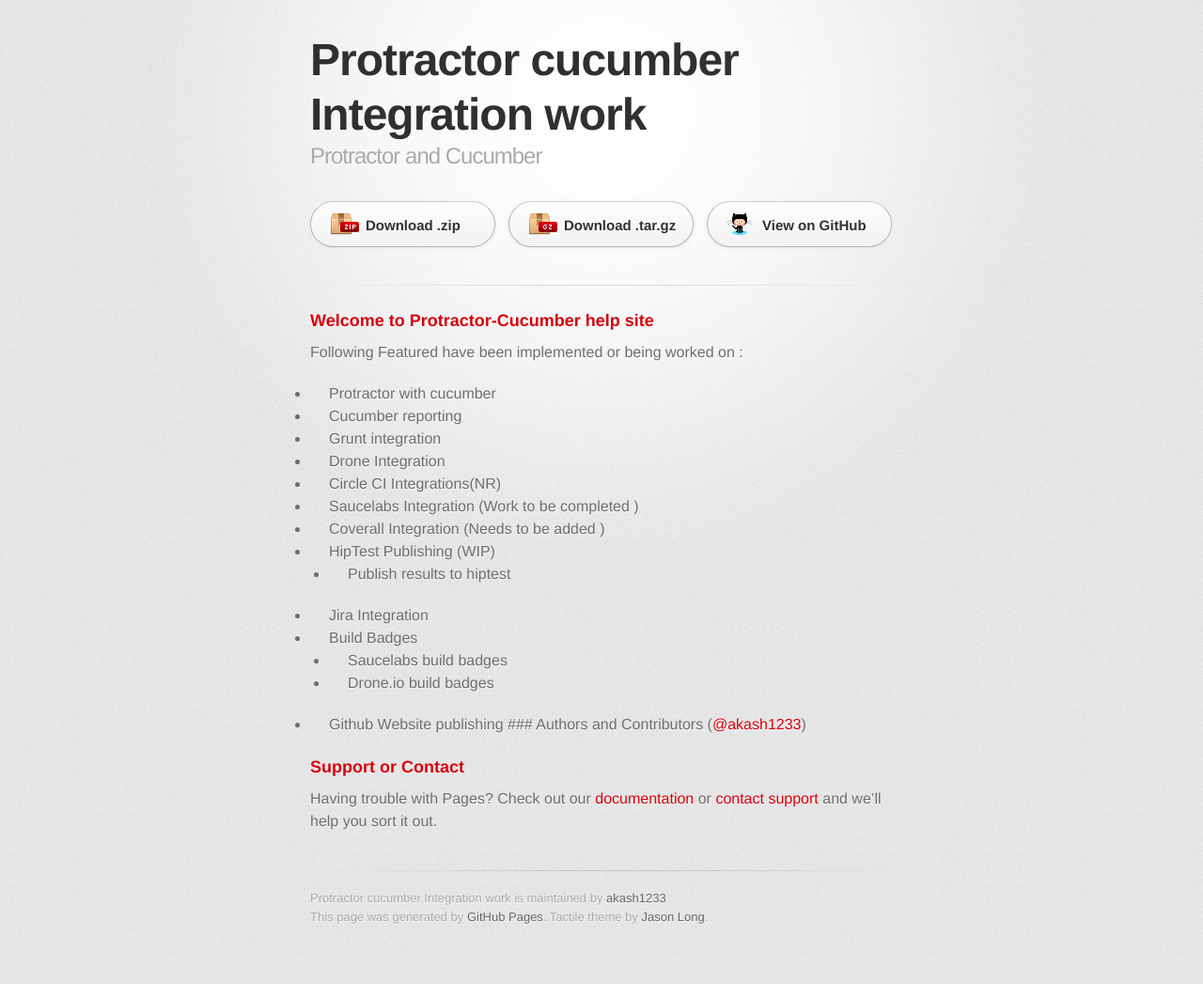
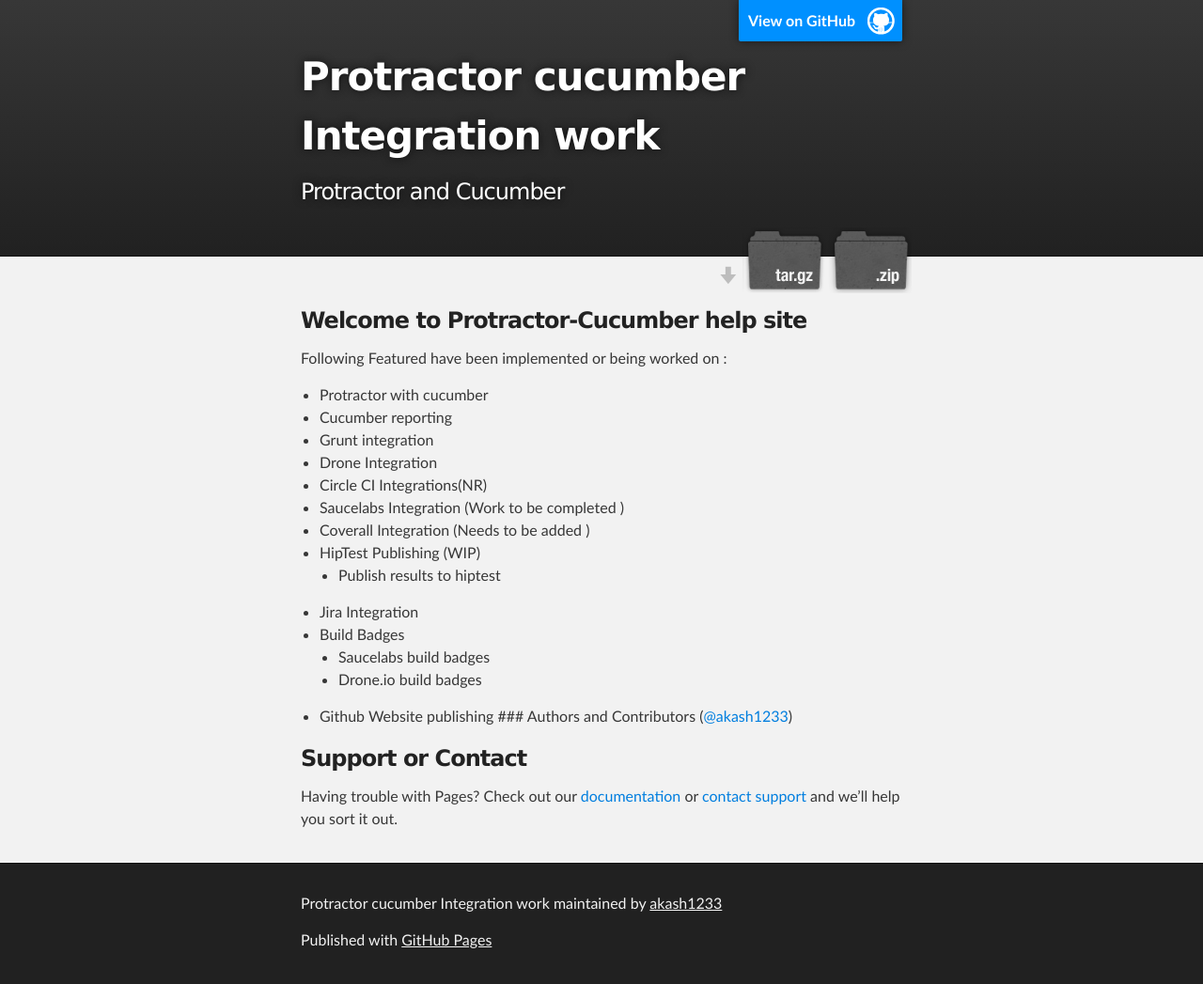
Before and after one commit to akash1233/protractor_cucumber, a plain HTML site: page index.html in a window 1280 px wide. Shown: the whole page at 94% size. Before the commit the page ends 1015 px from the top, so only its background shows below. Drawn offline with Linux system fonts and the light colour scheme; a web font is replaced by a local one.

Commit message:
Create gh-pages branch via GitHub

```diff
--- a/index.html
+++ b/index.html
@@ -1,37 +1,37 @@
 <!DOCTYPE html>
 <html>
+
   <head>
     <meta charset='utf-8'>
     <meta http-equiv="X-UA-Compatible" content="chrome=1">
-    <link href='https://fonts.googleapis.com/css?family=Chivo:900' rel='stylesheet' type='text/css'>
-    <link rel="stylesheet" type="text/css" href="stylesheets/stylesheet.css" media="screen">
-    <link rel="stylesheet" type="text/css" href="stylesheets/github-dark.css" media="screen">
-    <link rel="stylesheet" type="text/css" href="stylesheets/print.css" media="print">
-    <!--[if lt IE 9]>
-    <script src="//html5shiv.googlecode.com/svn/trunk/html5.js"></script>
-    <![endif]-->
-    <title>Protractor cucumber Integration work  by akash1233</title>
+    <meta name="description" content="Protractor cucumber Integration work  : Protractor and Cucumber">
+
+    <link rel="stylesheet" type="text/css" media="screen" href="stylesheets/stylesheet.css">
+
+    <title>Protractor cucumber Integration work </title>
   </head>
 
   <body>
-    <div id="container">
-      <div class="inner">
 
-        <header>
-          <h1>Protractor cucumber Integration work </h1>
-          <h2>Protractor and Cucumber</h2>
+    <!-- HEADER -->
+    <div id="header_wrap" class="outer">
+        <header class="inner">
+          <a id="forkme_banner" href="https://github.com/akash1233/protractor_cucumber">View on GitHub</a>
+
+          <h1 id="project_title">Protractor cucumber Integration work </h1>
+          <h2 id="project_tagline">Protractor and Cucumber</h2>
+
+            <section id="downloads">
+              <a class="zip_download_link" href="https://github.com/akash1233/protractor_cucumber/zipball/master">Download this project as a .zip file</a>
+              <a class="tar_download_link" href="https://github.com/akash1233/protractor_cucumber/tarball/master">Download this project as a tar.gz file</a>
+            </section>
         </header>
+    </div>
 
-        <section id="downloads" class="clearfix">
-          <a href="https://github.com/akash1233/protractor_cucumber/zipball/master" id="download-zip" class="button"><span>Download .zip</span></a>
-          <a href="https://github.com/akash1233/protractor_cucumber/tarball/master" id="download-tar-gz" class="button"><span>Download .tar.gz</span></a>
-          <a href="https://github.com/akash1233/protractor_cucumber" id="view-on-github" class="button"><span>View on GitHub</span></a>
-        </section>
-
-        <hr>
-
-        <section id="main_content">
-          <h3>
+    <!-- MAIN CONTENT -->
+    <div id="main_content_wrap" class="outer">
+      <section id="main_content" class="inner">
+        <h3>
 <a id="welcome-to-protractor-cucumber-help-site" class="anchor" href="#welcome-to-protractor-cucumber-help-site" aria-hidden="true"><span aria-hidden="true" class="octicon octicon-link"></span></a>Welcome to Protractor-Cucumber help site</h3>
 
 <p>Following Featured have been implemented or being worked on :</p>
@@ -68,15 +68,18 @@
 <a id="support-or-contact" class="anchor" href="#support-or-contact" aria-hidden="true"><span aria-hidden="true" class="octicon octicon-link"></span></a>Support or Contact</h3>
 
 <p>Having trouble with Pages? Check out our <a href="https://help.github.com/pages">documentation</a> or <a href="https://github.com/contact">contact support</a> and we’ll help you sort it out.</p>
-        </section>
+      </section>
+    </div>
 
-        <footer>
-          Protractor cucumber Integration work  is maintained by <a href="https://github.com/akash1233">akash1233</a><br>
-          This page was generated by <a href="https://pages.github.com">GitHub Pages</a>. Tactile theme by <a href="https://twitter.com/jasonlong">Jason Long</a>.
-        </footer>
+    <!-- FOOTER  -->
+    <div id="footer_wrap" class="outer">
+      <footer class="inner">
+        <p class="copyright">Protractor cucumber Integration work  maintained by <a href="https://github.com/akash1233">akash1233</a></p>
+        <p>Published with <a href="https://pages.github.com">GitHub Pages</a></p>
+      </footer>
+    </div>
 
 
-      </div>
-    </div>
+
   </body>
 </html>
--- a/params.json
+++ b/params.json
@@ -1,6 +1,6 @@
 {
   "name": "Protractor cucumber Integration work ",
   "tagline": "Protractor and Cucumber",
-  "body": "### Welcome to Protractor-Cucumber help site\r\nFollowing Featured have been implemented or being worked on :\r\n\r\n- Protractor with cucumber \r\n- Cucumber reporting \r\n- Grunt integration \r\n- Drone Integration \r\n- Circle CI Integrations(NR)\r\n- Saucelabs Integration (Work to be  completed )\r\n- Coverall Integration (Needs to be added )\r\n- HipTest Publishing (WIP)\r\n    - Publish results to hiptest  \r\n- Jira Integration \r\n- Build Badges \r\n  - Saucelabs build badges \r\n  - Drone.io build badges \r\n- Github Website publishing\r\n### Authors and Contributors\r\n(@akash1233) \r\n\r\n### Support or Contact\r\nHaving trouble with Pages? Check out our [documentation](https://help.github.com/pages) or [contact support](https://github.com/contact) and we’ll help you sort it out.\r\n",
+  "body": "### Welcome to Protractor-Cucumber help site\r\nFollowing Featured have been implemented or being worked on :\r\n- Protractor with cucumber \r\n- Cucumber reporting \r\n- Grunt integration \r\n- Drone Integration \r\n- Circle CI Integrations(NR)\r\n- Saucelabs Integration (Work to be  completed )\r\n- Coverall Integration (Needs to be added )\r\n- HipTest Publishing (WIP)\r\n  - Publish results to hiptest  \r\n- Jira Integration \r\n- Build Badges \r\n  - Saucelabs build badges \r\n  - Drone.io build badges \r\n- Github Website publishing\r\n### Authors and Contributors\r\n(@akash1233) \r\n\r\n### Support or Contact\r\nHaving trouble with Pages? Check out our [documentation](https://help.github.com/pages) or [contact support](https://github.com/contact) and we’ll help you sort it out.\r\n",
   "note": "Don't delete this file! It's used internally to help with page regeneration."
 }
--- a/stylesheets/stylesheet.css
+++ b/stylesheets/stylesheet.css
@@ -1,7 +1,14 @@
-/* http://meyerweb.com/eric/tools/css/reset/
-   v2.0 | 20110126
-   License: none (public domain)
-*/
+/*******************************************************************************
+Slate Theme for GitHub Pages
+by Jason Costello, @jsncostello
+*******************************************************************************/
+
+@import url(github-light.css);
+
+/*******************************************************************************
+MeyerWeb Reset
+*******************************************************************************/
+
 html, body, div, span, applet, object, iframe,
 h1, h2, h3, h4, h5, h6, p, blockquote, pre,
 a, abbr, acronym, address, big, cite, code,
@@ -15,359 +22,404 @@
 figure, figcaption, footer, header, hgroup,
 menu, nav, output, ruby, section, summary,
 time, mark, audio, video {
+  margin: 0;
   padding: 0;
-	margin: 0;
+  border: 0;
   font: inherit;
-	font-size: 100%;
   vertical-align: baseline;
-	border: 0;
 }
+
 /* HTML5 display-role reset for older browsers */
 article, aside, details, figcaption, figure,
 footer, header, hgroup, menu, nav, section {
   display: block;
 }
-body {
-	line-height: 1;
-}
+
 ol, ul {
   list-style: none;
 }
-blockquote, q {
-	quotes: none;
-}
-blockquote:before, blockquote:after,
-q:before, q:after {
-	content: '';
-	content: none;
-}
+
 table {
+  border-collapse: collapse;
   border-spacing: 0;
-	border-collapse: collapse;
 }
 
-/* LAYOUT STYLES */
+/*******************************************************************************
+Theme Styles
+*******************************************************************************/
+
 body {
-  font-family: 'Helvetica Neue', Helvetica, Arial, serif;
-  font-size: 1em;
+  box-sizing: border-box;
+  color:#373737;
+  background: #212121;
+  font-size: 16px;
+  font-family: 'Myriad Pro', Calibri, Helvetica, Arial, sans-serif;
   line-height: 1.5;
-  color: #6d6d6d;
-  text-shadow: 0 1px 0 rgba(255, 255, 255, 0.8);
-  background: #e7e7e7 url(../images/body-bg.png) 0 0 repeat;
+  -webkit-font-smoothing: antialiased;
+}
+
+h1, h2, h3, h4, h5, h6 {
+  margin: 10px 0;
+  font-weight: 700;
+  color:#222222;
+  font-family: 'Lucida Grande', 'Calibri', Helvetica, Arial, sans-serif;
+  letter-spacing: -1px;
+}
+
+h1 {
+  font-size: 36px;
+  font-weight: 700;
+}
+
+h2 {
+  padding-bottom: 10px;
+  font-size: 32px;
+  background: url('../images/bg_hr.png') repeat-x bottom;
+}
+
+h3 {
+  font-size: 24px;
+}
+
+h4 {
+  font-size: 21px;
+}
+
+h5 {
+  font-size: 18px;
+}
+
+h6 {
+  font-size: 16px;
+}
+
+p {
+  margin: 10px 0 15px 0;
+}
+
+footer p {
+  color: #f2f2f2;
 }
 
 a {
-  color: #d5000d;
-}
-a:hover {
-  color: #c5000c;
+  text-decoration: none;
+  color: #007edf;
+  text-shadow: none;
+
+  transition: color 0.5s ease;
+  transition: text-shadow 0.5s ease;
+  -webkit-transition: color 0.5s ease;
+  -webkit-transition: text-shadow 0.5s ease;
+  -moz-transition: color 0.5s ease;
+  -moz-transition: text-shadow 0.5s ease;
+  -o-transition: color 0.5s ease;
+  -o-transition: text-shadow 0.5s ease;
+  -ms-transition: color 0.5s ease;
+  -ms-transition: text-shadow 0.5s ease;
 }
 
-header {
-  padding-top: 35px;
-  padding-bottom: 25px;
+a:hover, a:focus {text-decoration: underline;}
+
+footer a {
+  color: #F2F2F2;
+  text-decoration: underline;
 }
 
-header h1 {
-  font-family: 'Chivo', 'Helvetica Neue', Helvetica, Arial, serif;
-  font-size: 48px; font-weight: 900;
-  line-height: 1.2;
-  color: #303030;
-  letter-spacing: -1px;
-}
-
-header h2 {
-  font-size: 24px;
-  font-weight: normal;
-  line-height: 1.3;
-  color: #aaa;
-  letter-spacing: -1px;
-}
-
-#container {
-  min-height: 595px;
-  background: transparent url(../images/highlight-bg.jpg) 50% 0 no-repeat;
-}
-
-.inner {
-  width: 620px;
-  margin: 0 auto;
-}
-
-#container .inner img {
-  max-width: 100%;
-}
-
-#downloads {
-  margin-bottom: 40px;
-}
-
-a.button {
-  display: block;
-  float: left;
-  width: 179px;
-  padding: 12px 8px 12px 8px;
-  margin-right: 14px;
-  font-size: 15px;
-  font-weight: bold;
-  line-height: 25px;
-  color: #303030;
-  background: #fdfdfd; /* Old browsers */
-  background: -moz-linear-gradient(top,  #fdfdfd 0%, #f2f2f2 100%); /* FF3.6+ */
-  background: -webkit-gradient(linear, left top, left bottom, color-stop(0%,#fdfdfd), color-stop(100%,#f2f2f2)); /* Chrome,Safari4+ */
-  background: -webkit-linear-gradient(top,  #fdfdfd 0%,#f2f2f2 100%); /* Chrome10+,Safari5.1+ */
-  background: -o-linear-gradient(top,  #fdfdfd 0%,#f2f2f2 100%); /* Opera 11.10+ */
-  background: -ms-linear-gradient(top,  #fdfdfd 0%,#f2f2f2 100%); /* IE10+ */
-  background: linear-gradient(top,  #fdfdfd 0%,#f2f2f2 100%); /* W3C */
-  filter: progid:DXImageTransform.Microsoft.gradient( startColorstr='#fdfdfd', endColorstr='#f2f2f2',GradientType=0 ); /* IE6-9 */
-  border-top: solid 1px #cbcbcb;
-  border-right: solid 1px #b7b7b7;
-  border-bottom: solid 1px #b3b3b3;
-  border-left: solid 1px #b7b7b7;
-  border-radius: 30px;
-  -webkit-box-shadow: 10px 10px 5px #888;
-  -moz-box-shadow: 10px 10px 5px #888;
-  box-shadow: 0px 1px 5px #e8e8e8;
-  -moz-border-radius: 30px;
-  -webkit-border-radius: 30px;
-}
-a.button:hover {
-  background: #fafafa; /* Old browsers */
-  background: -moz-linear-gradient(top,  #fdfdfd 0%, #f6f6f6 100%); /* FF3.6+ */
-  background: -webkit-gradient(linear, left top, left bottom, color-stop(0%,#fdfdfd), color-stop(100%,#f6f6f6)); /* Chrome,Safari4+ */
-  background: -webkit-linear-gradient(top,  #fdfdfd 0%,#f6f6f6 100%); /* Chrome10+,Safari5.1+ */
-  background: -o-linear-gradient(top,  #fdfdfd 0%,#f6f6f6 100%); /* Opera 11.10+ */
-  background: -ms-linear-gradient(top,  #fdfdfd 0%,#f6f6f6 100%); /* IE10+ */
-  background: linear-gradient(top,  #fdfdfd 0%,#f6f6f6, 100%); /* W3C */
-  filter: progid:DXImageTransform.Microsoft.gradient( startColorstr='#fdfdfd', endColorstr='#f6f6f6',GradientType=0 ); /* IE6-9 */
-  border-top: solid 1px #b7b7b7;
-  border-right: solid 1px #b3b3b3;
-  border-bottom: solid 1px #b3b3b3;
-  border-left: solid 1px #b3b3b3;
-}
-
-a.button span {
-  display: block;
-  height: 23px;
-  padding-left: 50px;
-}
-
-#download-zip span {
-  background: transparent url(../images/zip-icon.png) 12px 50% no-repeat;
-}
-#download-tar-gz span {
-  background: transparent url(../images/tar-gz-icon.png) 12px 50% no-repeat;
-}
-#view-on-github span {
-  background: transparent url(../images/octocat-icon.png) 12px 50% no-repeat;
-}
-#view-on-github {
-  margin-right: 0;
-}
-
-code, pre {
-  margin-bottom: 30px;
-  font-family: Monaco, "Bitstream Vera Sans Mono", "Lucida Console", Terminal;
-  font-size: 14px;
-  color: #222;
-}
-
-code {
-  padding: 0 3px;
-  background-color: #f2f2f2;
-  border: solid 1px #ddd;
-}
-
-pre {
-  padding: 20px;
-  overflow: auto;
-  color: #f2f2f2;
-  text-shadow: none;
-  background: #303030;
-}
-pre code {
-  padding: 0;
-  color: #f2f2f2;
-  background-color: #303030;
-  border: none;
-}
-
-ul, ol, dl {
-  margin-bottom: 20px;
-}
-
-
-/* COMMON STYLES */
-
-hr {
-  height: 1px;
-  padding-bottom: 1em;
-  margin-top: 1em;
-  line-height: 1px;
-  background: transparent url('../images/hr.png') 50% 0 no-repeat;
-  border: none;
+em {
+  font-style: italic;
 }
 
 strong {
   font-weight: bold;
 }
 
-em {
-  font-style: italic;
+img {
+  position: relative;
+  margin: 0 auto;
+  max-width: 739px;
+  padding: 5px;
+  margin: 10px 0 10px 0;
+  border: 1px solid #ebebeb;
+
+  box-shadow: 0 0 5px #ebebeb;
+  -webkit-box-shadow: 0 0 5px #ebebeb;
+  -moz-box-shadow: 0 0 5px #ebebeb;
+  -o-box-shadow: 0 0 5px #ebebeb;
+  -ms-box-shadow: 0 0 5px #ebebeb;
 }
 
-table {
-  width: 100%;
-  border: 1px solid #ebebeb;
+p img {
+  display: inline;
+  margin: 0;
+  padding: 0;
+  vertical-align: middle;
+  text-align: center;
+  border: none;
 }
 
-th {
-  font-weight: 500;
+pre, code {
+  width: 100%;
+  color: #222;
+  background-color: #fff;
+
+  font-family: Monaco, "Bitstream Vera Sans Mono", "Lucida Console", Terminal, monospace;
+  font-size: 14px;
+
+  border-radius: 2px;
+  -moz-border-radius: 2px;
+  -webkit-border-radius: 2px;
 }
 
-td {
-  font-weight: 300;
-  text-align: center;
-  border: 1px solid #ebebeb;
+pre {
+  width: 100%;
+  padding: 10px;
+  box-shadow: 0 0 10px rgba(0,0,0,.1);
+  overflow: auto;
 }
 
-form {
-  padding: 20px;
-  background: #f2f2f2;
+code {
+  padding: 3px;
+  margin: 0 3px;
+  box-shadow: 0 0 10px rgba(0,0,0,.1);
+}
 
+pre code {
+  display: block;
+  box-shadow: none;
+}
+
+blockquote {
+  color: #666;
+  margin-bottom: 20px;
+  padding: 0 0 0 20px;
+  border-left: 3px solid #bbb;
 }
 
 
-/* GENERAL ELEMENT TYPE STYLES */
-
-h1 {
-  font-size: 32px;
+ul, ol, dl {
+  margin-bottom: 15px
 }
 
-h2 {
-  margin-bottom: 8px;
-  font-size: 22px;
-  font-weight: bold;
-  color: #303030;
-}
-
-h3 {
-  margin-bottom: 8px;
-  font-size: 18px;
-  font-weight: bold;
-  color: #d5000d;
-}
-
-h4 {
-  font-size: 16px;
-  font-weight: bold;
-  color: #303030;
-}
-
-h5 {
-  font-size: 1em;
-  color: #303030;
-}
-
-h6 {
-  font-size: .8em;
-  color: #303030;
-}
-
-p {
-  margin-bottom: 20px;
-  font-weight: 300;
-}
-
-a {
-  text-decoration: none;
-}
-
-p a {
-  font-weight: 400;
-}
-
-blockquote {
-  padding: 0 0 0 30px;
-  margin-bottom: 20px;
-  font-size: 1.6em;
-  border-left: 10px solid #e9e9e9;
-}
-
-ul li {
+ul {
   list-style-position: inside;
   list-style: disc;
   padding-left: 20px;
 }
 
-ol li {
+ol {
   list-style-position: inside;
   list-style: decimal;
-  padding-left: 3px;
+  padding-left: 20px;
 }
 
 dl dt {
-  color: #303030;
+  font-weight: bold;
 }
 
-footer {
-  padding-top: 20px;
-  padding-bottom: 30px;
-  margin-top: 40px;
-  font-size: 13px;
-  color: #aaa;
-  background: transparent url('../images/hr.png') 0 0 no-repeat;
+dl dd {
+  padding-left: 20px;
+  font-style: italic;
 }
 
-footer a {
-  color: #666;
-}
-footer a:hover {
-  color: #444;
+dl p {
+  padding-left: 20px;
+  font-style: italic;
 }
 
-/* MISC */
-.clearfix:after {
-  display: block;
-  height: 0;
-  clear: both;
-  visibility: hidden;
-  content: '.';
+hr {
+  height: 1px;
+  margin-bottom: 5px;
+  border: none;
+  background: url('../images/bg_hr.png') repeat-x center;
 }
 
-.clearfix {display: inline-block;}
-* html .clearfix {height: 1%;}
-.clearfix {display: block;}
+table {
+  border: 1px solid #373737;
+  margin-bottom: 20px;
+  text-align: left;
+ }
 
-/* #Media Queries
-================================================== */
+th {
+  font-family: 'Lucida Grande', 'Helvetica Neue', Helvetica, Arial, sans-serif;
+  padding: 10px;
+  background: #373737;
+  color: #fff;
+ }
 
-/* Smaller than standard 960 (devices and browsers) */
-@media only screen and (max-width: 959px) { }
+td {
+  padding: 10px;
+  border: 1px solid #373737;
+ }
 
-/* Tablet Portrait size to standard 960 (devices and browsers) */
-@media only screen and (min-width: 768px) and (max-width: 959px) { }
+form {
+  background: #f2f2f2;
+  padding: 20px;
+}
 
-/* All Mobile Sizes (devices and browser) */
-@media only screen and (max-width: 767px) {
-  header {
-    padding-top: 10px;
-    padding-bottom: 10px;
+/*******************************************************************************
+Full-Width Styles
+*******************************************************************************/
+
+.outer {
+  width: 100%;
 }
+
+.inner {
+  position: relative;
+  max-width: 640px;
+  padding: 20px 10px;
+  margin: 0 auto;
+}
+
+#forkme_banner {
+  display: block;
+  position: absolute;
+  top:0;
+  right: 10px;
+  z-index: 10;
+  padding: 10px 50px 10px 10px;
+  color: #fff;
+  background: url('../images/blacktocat.png') #0090ff no-repeat 95% 50%;
+  font-weight: 700;
+  box-shadow: 0 0 10px rgba(0,0,0,.5);
+  border-bottom-left-radius: 2px;
+  border-bottom-right-radius: 2px;
+}
+
+#header_wrap {
+  background: #212121;
+  background: -moz-linear-gradient(top, #373737, #212121);
+  background: -webkit-linear-gradient(top, #373737, #212121);
+  background: -ms-linear-gradient(top, #373737, #212121);
+  background: -o-linear-gradient(top, #373737, #212121);
+  background: linear-gradient(top, #373737, #212121);
+}
+
+#header_wrap .inner {
+  padding: 50px 10px 30px 10px;
+}
+
+#project_title {
+  margin: 0;
+  color: #fff;
+  font-size: 42px;
+  font-weight: 700;
+  text-shadow: #111 0px 0px 10px;
+}
+
+#project_tagline {
+  color: #fff;
+  font-size: 24px;
+  font-weight: 300;
+  background: none;
+  text-shadow: #111 0px 0px 10px;
+}
+
 #downloads {
-    margin-bottom: 25px;
+  position: absolute;
+  width: 210px;
+  z-index: 10;
+  bottom: -40px;
+  right: 0;
+  height: 70px;
+  background: url('../images/icon_download.png') no-repeat 0% 90%;
 }
-  #download-zip, #download-tar-gz {
+
+.zip_download_link {
+  display: block;
+  float: right;
+  width: 90px;
+  height:70px;
+  text-indent: -5000px;
+  overflow: hidden;
+  background: url(../images/sprite_download.png) no-repeat bottom left;
+}
+
+.tar_download_link {
+  display: block;
+  float: right;
+  width: 90px;
+  height:70px;
+  text-indent: -5000px;
+  overflow: hidden;
+  background: url(../images/sprite_download.png) no-repeat bottom right;
+  margin-left: 10px;
+}
+
+.zip_download_link:hover {
+  background: url(../images/sprite_download.png) no-repeat top left;
+}
+
+.tar_download_link:hover {
+  background: url(../images/sprite_download.png) no-repeat top right;
+}
+
+#main_content_wrap {
+  background: #f2f2f2;
+  border-top: 1px solid #111;
+  border-bottom: 1px solid #111;
+}
+
+#main_content {
+  padding-top: 40px;
+}
+
+#footer_wrap {
+  background: #212121;
+}
+
+
+
+/*******************************************************************************
+Small Device Styles
+*******************************************************************************/
+
+@media screen and (max-width: 480px) {
+  body {
+    font-size:14px;
+  }
+
+  #downloads {
     display: none;
   }
+
   .inner {
-    width: 94%;
-    margin: 0 auto;
-  }
+    min-width: 320px;
+    max-width: 480px;
   }
 
-/* Mobile Landscape Size to Tablet Portrait (devices and browsers) */
-@media only screen and (min-width: 480px) and (max-width: 767px) { }
+  #project_title {
+  font-size: 32px;
+  }
 
-/* Mobile Portrait Size to Mobile Landscape Size (devices and browsers) */
-@media only screen and (max-width: 479px) { }
+  h1 {
+    font-size: 28px;
+  }
+
+  h2 {
+    font-size: 24px;
+  }
+
+  h3 {
+    font-size: 21px;
+  }
+
+  h4 {
+    font-size: 18px;
+  }
+
+  h5 {
+    font-size: 14px;
+  }
+
+  h6 {
+    font-size: 12px;
+  }
+
+  code, pre {
+    min-width: 320px;
+    max-width: 480px;
+    font-size: 11px;
+  }
+
+}
```
Also changed, not shown: images/bg_hr.png (added), images/blacktocat.png (added), images/icon_download.png (added), images/sprite_download.png (added). Lines whose indentation alone changed are shown as unchanged.
